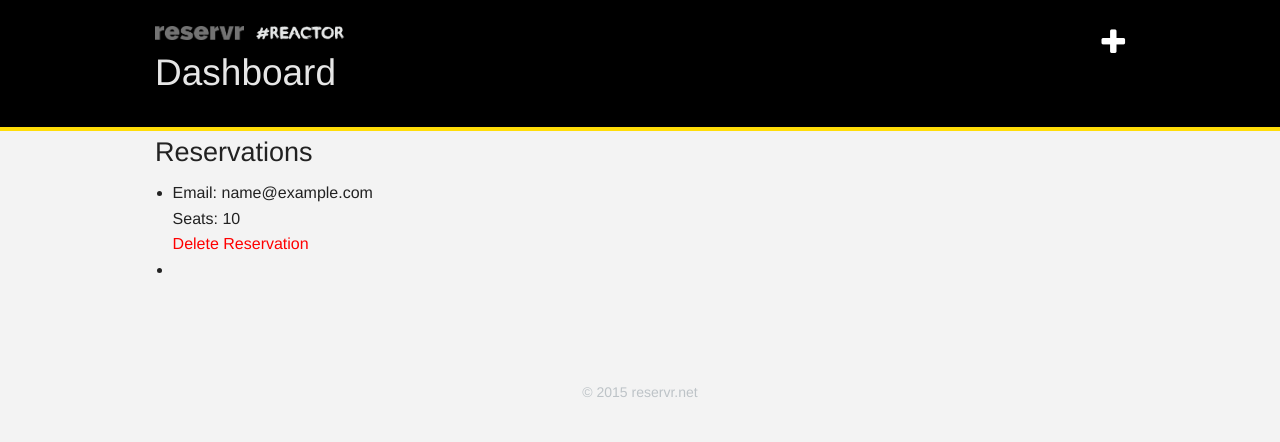
After one commit to buiac/reservr, a Node project: template app/views/reservations.ejs in a window 1280 px wide. The commit adds this page. Shown: the top 442 px of the page. Run offline with Node 20 templates, Linux system fonts and the light colour scheme; the template is opened without the code that fills it: most values are stand-ins (such as "Sample title", 1, 10 or a date in 2020).

Commit message:
Added Reservations page

```diff
--- a/app/views/dashboard.ejs
+++ b/app/views/dashboard.ejs
@@ -97,7 +97,7 @@
             Edit
           </a>
 
-          <a href="#" class="button">
+          <a href="/reservations/<%= event._id %>" class="button">
             Rezervari
           </a>
 
--- /dev/null
+++ b/app/views/reservations.ejs
@@ -0,0 +1,44 @@
+<%- include dashboard-header %>
+
+<div class="dashboard-content">
+
+	<% if (!reservations.length) { %>
+
+	  <h2 class="subheader text-center">
+	    No reservations yet.
+	  </h2>
+
+	<% } else { %>
+
+	<div class="row">
+	  <div class="large-10 columns">
+
+	    <h3>Reservations</h3>
+
+	    <ul>
+
+	    	<% reservations.forEach(function(reservation){ %>
+
+				<li>
+					Email: <%= reservation.email %> <br>
+					Seats: <%= reservation.seats %>
+
+					<br>
+
+					<a href="/reservations/delete/<%= reservation._id %>" style="color:red">Delete Reservation</a>
+
+				<li>
+
+	    	<% }) %>
+
+	    </ul>
+
+	  </div>
+	</div> <!-- row -->
+
+	<% } %>
+
+</div>
+
+
+<%- include dashboard-footer %>
--- a/server.js
+++ b/server.js
@@ -110,7 +110,9 @@ module.exports = (function() {
   app.get('/dashboard/eventdelete/:eventId', dashboard.eventDelete);
 
   // reservations
+  app.get('/reservations/:eventId', reservations.view);
   app.post('/reservations/:eventId', reservations.create);
+  app.get('/reservations/delete/:eventId', reservations.create);
 
 
   // start express server
```
Also changed, not shown: app/controllers/reservations.js (+24 -1 lines).
